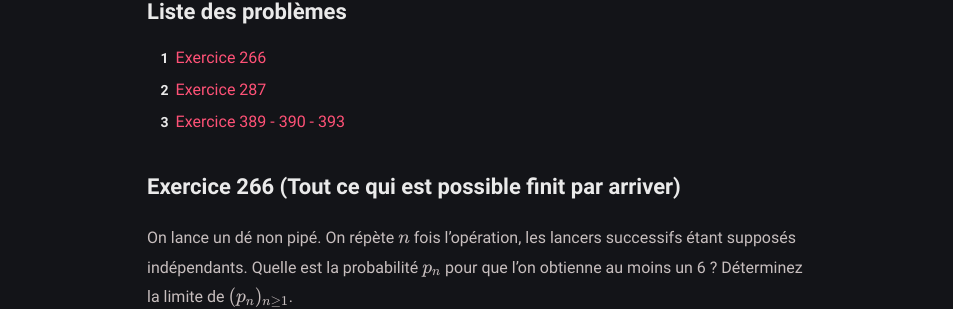
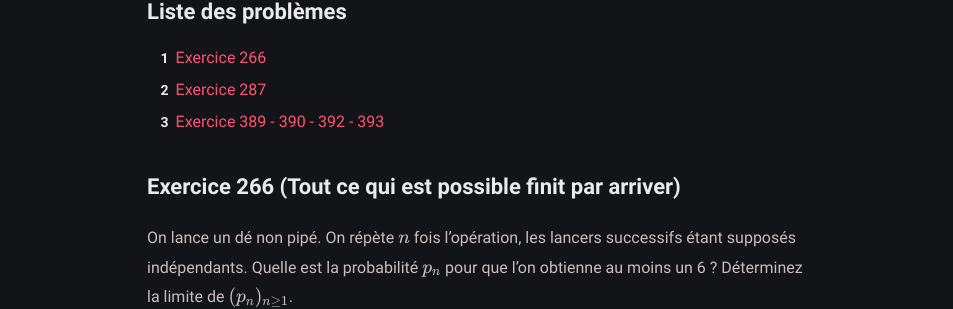
Before and after one commit to Cyril9227/cyril9227.github.io, a Jekyll site: the page built from _posts/llg/2024-08-14-llg.md, in a window 1280 px wide. Shown: the part 515-824 px from the top of the page, without its empty margins (163-1116 px from the left). Built offline with Jekyll 4.4.1, drawn with Linux system fonts in a browser that asks for light colours; nearby versions of some CDN libraries.

Commit message:
derniere q

```diff
--- a/_posts/llg/2024-08-14-llg.md
+++ b/_posts/llg/2024-08-14-llg.md
@@ -25,7 +25,7 @@ Page en léger, où le but est de résoudre les problèmes du famoso [PDF LLG](h
 
 1. [Exercice 266](#exercice-266-tout-ce-qui-est-possible-finit-par-arriver)
 2. [Exercice 287](#exercice-287-une-application-de-cauchy-schwarz-en-probabilités)
-3. [Exercice 389 - 390 - 393](#exercice-389-390-393-racines-de-lunité)
+3. [Exercice 389 - 390 - 392 - 393](#exercice-389-390-392-393-racines-de-lunité)
 
 
 ## Exercice 266 (Tout ce qui est possible finit par arriver)
```
